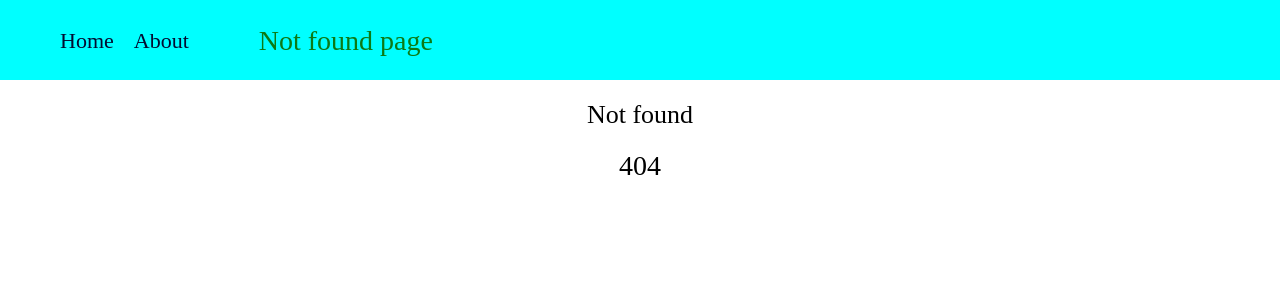
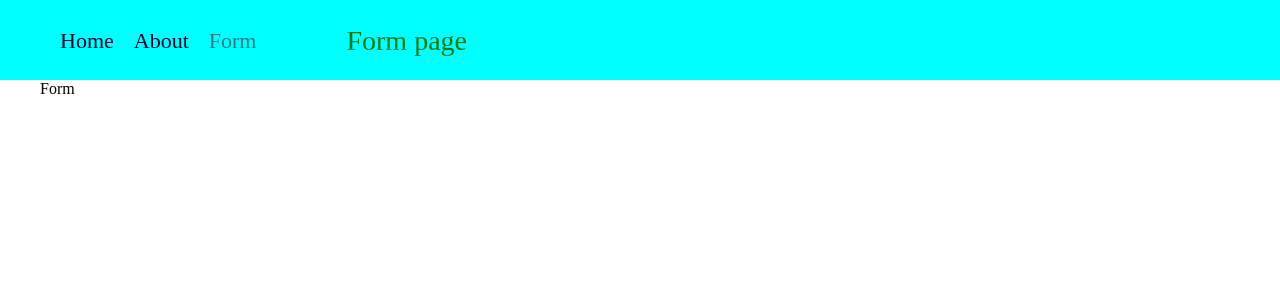
Before and after one commit to anast-ananko/rs-react, a React (Vite) app: page /form in a window 1280 px wide. Before the commit this address led to /404. Shown: the top 300 px of the page. Built offline with nearby package versions, Linux system fonts and the light colour scheme.

Commit message:
feat: create a separate route for form

```diff
--- /dev/null
+++ b/src/components/FormData/index.tsx
@@ -0,0 +1,13 @@
+import React, { Component } from 'react';
+
+class FormData extends Component {
+  render() {
+    return (
+      <div className="form-data">
+        <h3 className="form-data__title">Form</h3>
+      </div>
+    );
+  }
+}
+
+export default FormData;
--- a/src/components/Header/header.scss
+++ b/src/components/Header/header.scss
@@ -18,13 +18,18 @@
 .header__link {
     color: rgb(3, 11, 48);
     font-size: 22px;
+    margin-right: 20px;
 
     &:hover {
       color: rgb(32, 126, 133);
     }
 
     &:first-child {
-        margin: 0 20px;
+        margin-left: 20px;
+    }
+
+    &:last-child {
+        margin-right: 0;
     }
 }
 
--- a/src/components/Header/index.tsx
+++ b/src/components/Header/index.tsx
@@ -1,5 +1,7 @@
 import React, { Component } from 'react';
 import { NavLink } from 'react-router-dom';
+
+import { headerTitle } from '../../helpers/headerTitle';
 
 import './header.scss';
 
@@ -31,13 +33,15 @@ class Header extends Component {
             >
               About
             </NavLink>
-            {this.state.activePage === 'home' ? (
-              <div className="header__title">Home page</div>
-            ) : this.state.activePage === 'about' ? (
-              <div className="header__title">About page</div>
-            ) : (
-              <div className="header__title">Not found page</div>
-            )}
+            <NavLink
+              data-name="form"
+              to="/form"
+              className="header__link"
+              onClick={this.handleClick}
+            >
+              Form
+            </NavLink>
+            <div className="header__title">{headerTitle(this.state.activePage)}</div>
           </div>
         </header>
       </>
--- /dev/null
+++ b/src/helpers/headerTitle.ts
@@ -0,0 +1,12 @@
+export const headerTitle = (title: string) => {
+  switch (title) {
+    case 'home':
+      return 'Home page';
+    case 'about':
+      return 'About page';
+    case 'form':
+      return 'Form page';
+    default:
+      return 'Not found page';
+  }
+};
--- a/src/router.tsx
+++ b/src/router.tsx
@@ -1,8 +1,10 @@
 import React from 'react';
 import { Route, createBrowserRouter, createRoutesFromElements, Navigate } from 'react-router-dom';
+
 import Layout from './components/Layout';
 import Home from './components/Home';
 import About from './components/About';
+import FormData from './components/FormData';
 import NotFound from './components/NotFound';
 
 const router = createBrowserRouter(
@@ -10,6 +12,7 @@ const router = createBrowserRouter(
     <Route path="/" element={<Layout />}>
       <Route index element={<Home />} />
       <Route path="about" element={<About />} />
+      <Route path="form" element={<FormData />}></Route>
       <Route path="404" element={<NotFound />} />
       <Route path="*" element={<Navigate to="404" replace />} />
     </Route>
```
